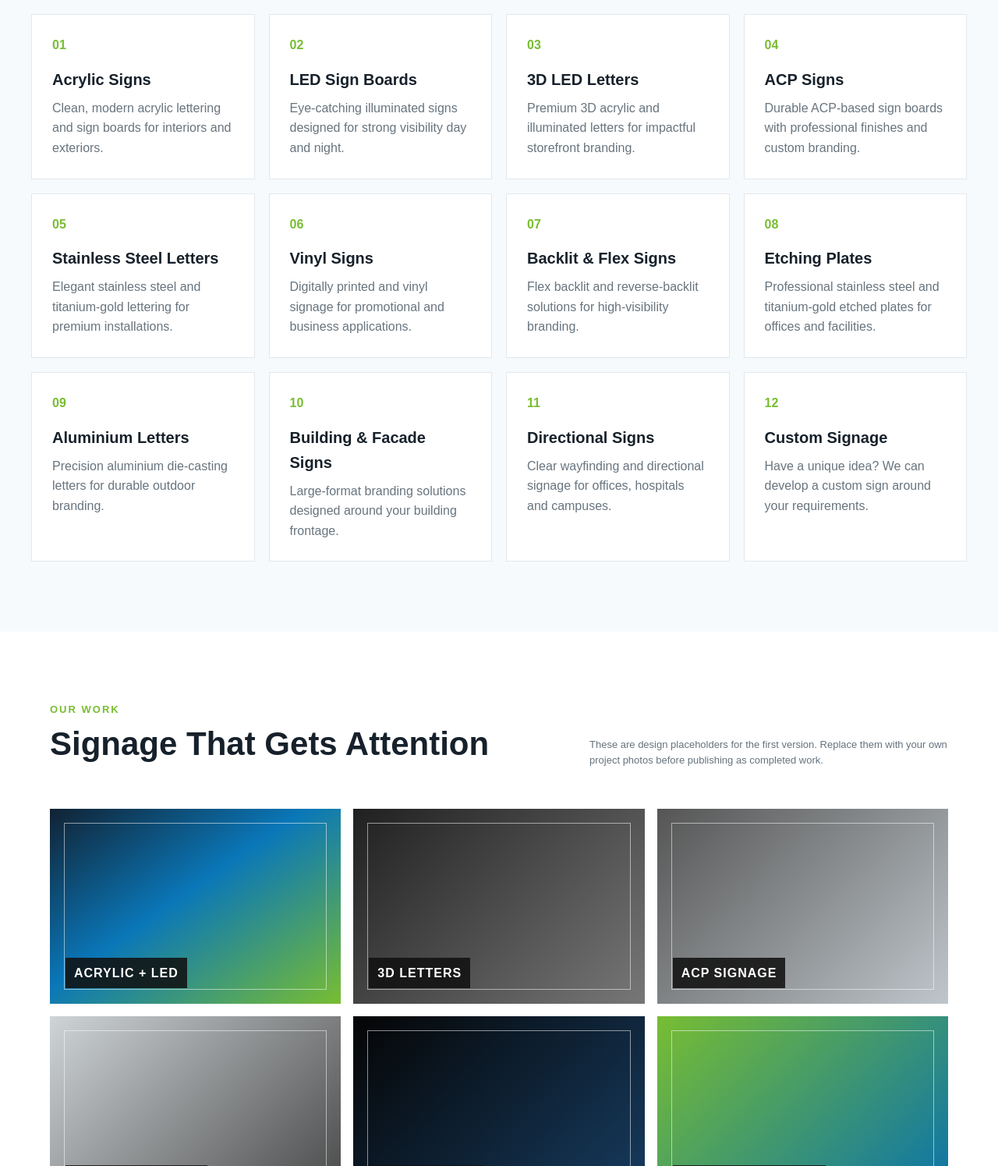
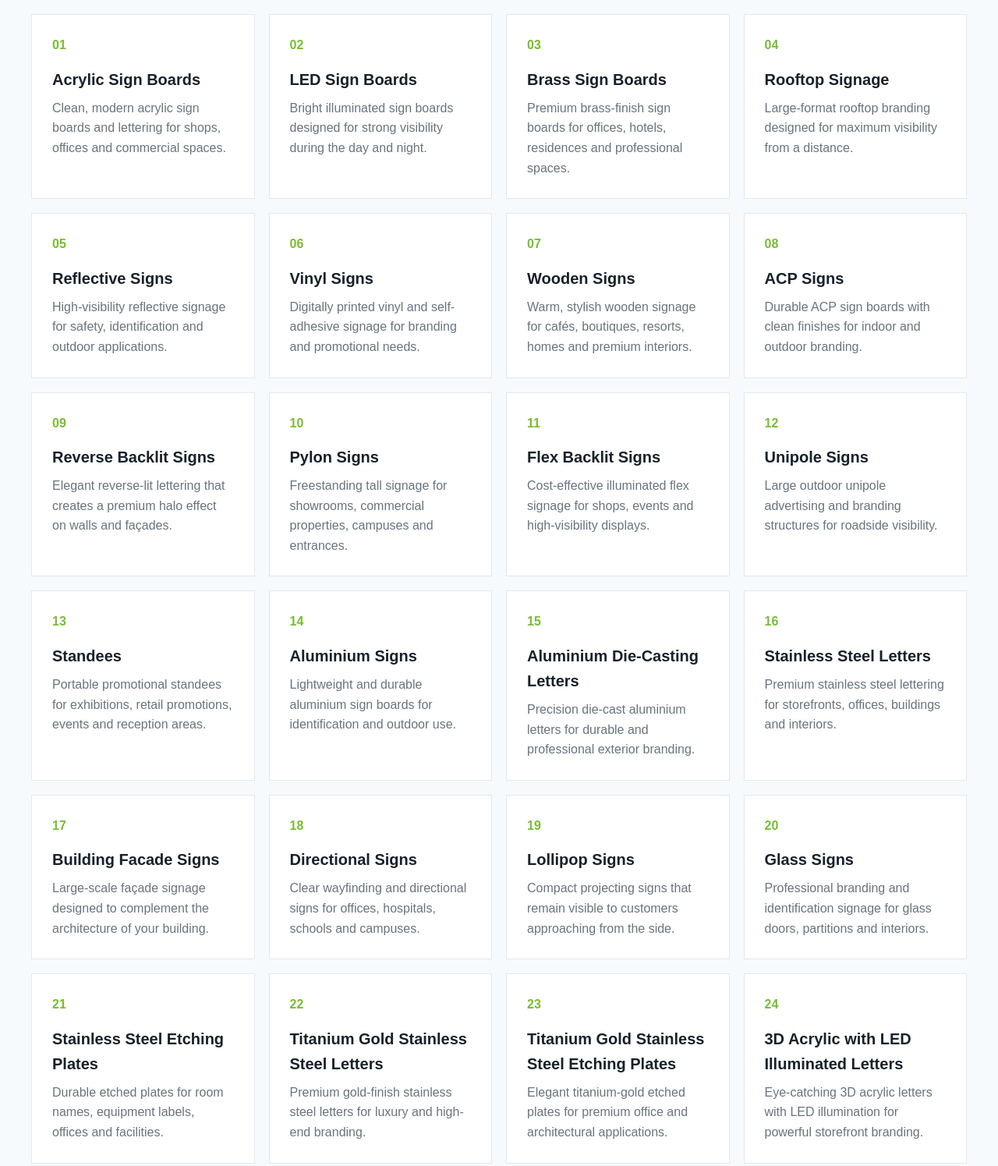
Before and after one commit to creativesignage-dotcom/creative-signage, a plain HTML site: page index.html in a window 1280 px wide. Shown: the part 1420-2915 px from the top of the page at 78% size. Drawn offline with Linux system fonts and the light colour scheme.

Commit message:
Add files via upload

```diff
--- a/index.html
+++ b/index.html
@@ -69,18 +69,32 @@
         <p>Choose a style or tell us what you need. We can create a custom solution for your space.</p>
       </div>
       <div class="service-grid">
-        <article class="service"><span>01</span><h3>Acrylic Signs</h3><p>Clean, modern acrylic lettering and sign boards for interiors and exteriors.</p></article>
-        <article class="service"><span>02</span><h3>LED Sign Boards</h3><p>Eye-catching illuminated signs designed for strong visibility day and night.</p></article>
-        <article class="service"><span>03</span><h3>3D LED Letters</h3><p>Premium 3D acrylic and illuminated letters for impactful storefront branding.</p></article>
-        <article class="service"><span>04</span><h3>ACP Signs</h3><p>Durable ACP-based sign boards with professional finishes and custom branding.</p></article>
-        <article class="service"><span>05</span><h3>Stainless Steel Letters</h3><p>Elegant stainless steel and titanium-gold lettering for premium installations.</p></article>
-        <article class="service"><span>06</span><h3>Vinyl Signs</h3><p>Digitally printed and vinyl signage for promotional and business applications.</p></article>
-        <article class="service"><span>07</span><h3>Backlit & Flex Signs</h3><p>Flex backlit and reverse-backlit solutions for high-visibility branding.</p></article>
-        <article class="service"><span>08</span><h3>Etching Plates</h3><p>Professional stainless steel and titanium-gold etched plates for offices and facilities.</p></article>
-        <article class="service"><span>09</span><h3>Aluminium Letters</h3><p>Precision aluminium die-casting letters for durable outdoor branding.</p></article>
-        <article class="service"><span>10</span><h3>Building & Facade Signs</h3><p>Large-format branding solutions designed around your building frontage.</p></article>
-        <article class="service"><span>11</span><h3>Directional Signs</h3><p>Clear wayfinding and directional signage for offices, hospitals and campuses.</p></article>
-        <article class="service"><span>12</span><h3>Custom Signage</h3><p>Have a unique idea? We can develop a custom sign around your requirements.</p></article>
+        <article class="service"><span>01</span><h3>Acrylic Sign Boards</h3><p>Clean, modern acrylic sign boards and lettering for shops, offices and commercial spaces.</p></article>
+        <article class="service"><span>02</span><h3>LED Sign Boards</h3><p>Bright illuminated sign boards designed for strong visibility during the day and night.</p></article>
+        <article class="service"><span>03</span><h3>Brass Sign Boards</h3><p>Premium brass-finish sign boards for offices, hotels, residences and professional spaces.</p></article>
+        <article class="service"><span>04</span><h3>Rooftop Signage</h3><p>Large-format rooftop branding designed for maximum visibility from a distance.</p></article>
+        <article class="service"><span>05</span><h3>Reflective Signs</h3><p>High-visibility reflective signage for safety, identification and outdoor applications.</p></article>
+        <article class="service"><span>06</span><h3>Vinyl Signs</h3><p>Digitally printed vinyl and self-adhesive signage for branding and promotional needs.</p></article>
+        <article class="service"><span>07</span><h3>Wooden Signs</h3><p>Warm, stylish wooden signage for cafés, boutiques, resorts, homes and premium interiors.</p></article>
+        <article class="service"><span>08</span><h3>ACP Signs</h3><p>Durable ACP sign boards with clean finishes for indoor and outdoor branding.</p></article>
+        <article class="service"><span>09</span><h3>Reverse Backlit Signs</h3><p>Elegant reverse-lit lettering that creates a premium halo effect on walls and façades.</p></article>
+        <article class="service"><span>10</span><h3>Pylon Signs</h3><p>Freestanding tall signage for showrooms, commercial properties, campuses and entrances.</p></article>
+        <article class="service"><span>11</span><h3>Flex Backlit Signs</h3><p>Cost-effective illuminated flex signage for shops, events and high-visibility displays.</p></article>
+        <article class="service"><span>12</span><h3>Unipole Signs</h3><p>Large outdoor unipole advertising and branding structures for roadside visibility.</p></article>
+        <article class="service"><span>13</span><h3>Standees</h3><p>Portable promotional standees for exhibitions, retail promotions, events and reception areas.</p></article>
+        <article class="service"><span>14</span><h3>Aluminium Signs</h3><p>Lightweight and durable aluminium sign boards for identification and outdoor use.</p></article>
+        <article class="service"><span>15</span><h3>Aluminium Die-Casting Letters</h3><p>Precision die-cast aluminium letters for durable and professional exterior branding.</p></article>
+        <article class="service"><span>16</span><h3>Stainless Steel Letters</h3><p>Premium stainless steel lettering for storefronts, offices, buildings and interiors.</p></article>
+        <article class="service"><span>17</span><h3>Building Facade Signs</h3><p>Large-scale façade signage designed to complement the architecture of your building.</p></article>
+        <article class="service"><span>18</span><h3>Directional Signs</h3><p>Clear wayfinding and directional signs for offices, hospitals, schools and campuses.</p></article>
+        <article class="service"><span>19</span><h3>Lollipop Signs</h3><p>Compact projecting signs that remain visible to customers approaching from the side.</p></article>
+        <article class="service"><span>20</span><h3>Glass Signs</h3><p>Professional branding and identification signage for glass doors, partitions and interiors.</p></article>
+        <article class="service"><span>21</span><h3>Stainless Steel Etching Plates</h3><p>Durable etched plates for room names, equipment labels, offices and facilities.</p></article>
+        <article class="service"><span>22</span><h3>Titanium Gold Stainless Steel Letters</h3><p>Premium gold-finish stainless steel letters for luxury and high-end branding.</p></article>
+        <article class="service"><span>23</span><h3>Titanium Gold Stainless Steel Etching Plates</h3><p>Elegant titanium-gold etched plates for premium office and architectural applications.</p></article>
+        <article class="service"><span>24</span><h3>3D Acrylic with LED Illuminated Letters</h3><p>Eye-catching 3D acrylic letters with LED illumination for powerful storefront branding.</p></article>
+        <article class="service"><span>25</span><h3>Custom Signage</h3><p>Custom-designed signage solutions built around your brand, space, size and budget.</p></article>
+        <article class="service"><span>26</span><h3>New Arrivals & Special Designs</h3><p>Latest signage styles and new fabrication concepts for businesses looking for something different.</p></article>
       </div>
     </section>
 
@@ -90,7 +104,7 @@
           <p class="eyebrow">OUR WORK</p>
           <h2>Signage That Gets Attention</h2>
         </div>
-        <p class="note">These are design placeholders for the first version. Replace them with your own project photos before publishing as completed work.</p>
+        <p class="note">Project photo gallery coming soon. We will replace these placeholders with your actual Creative Signage work photos.</p>
       </div>
       <div class="gallery-grid">
         <div class="gallery-item g1"><span>ACRYLIC + LED</span></div>
@@ -127,9 +141,32 @@
         <input name="phone" placeholder="Mobile Number">
         <select name="service">
           <option value="">Select signage type</option>
-          <option>Acrylic Signs</option><option>LED Sign Boards</option><option>3D LED Letters</option>
-          <option>ACP Signs</option><option>Stainless Steel Letters</option><option>Vinyl Signs</option>
-          <option>Backlit & Flex Signs</option><option>Custom Signage</option>
+          <option>Acrylic Sign Boards</option>
+          <option>LED Sign Boards</option>
+          <option>Brass Sign Boards</option>
+          <option>Rooftop Signage</option>
+          <option>Reflective Signs</option>
+          <option>Vinyl Signs</option>
+          <option>Wooden Signs</option>
+          <option>ACP Signs</option>
+          <option>Reverse Backlit Signs</option>
+          <option>Pylon Signs</option>
+          <option>Flex Backlit Signs</option>
+          <option>Unipole Signs</option>
+          <option>Standees</option>
+          <option>Aluminium Signs</option>
+          <option>Aluminium Die-Casting Letters</option>
+          <option>Stainless Steel Letters</option>
+          <option>Building Facade Signs</option>
+          <option>Directional Signs</option>
+          <option>Lollipop Signs</option>
+          <option>Glass Signs</option>
+          <option>Stainless Steel Etching Plates</option>
+          <option>Titanium Gold Stainless Steel Letters</option>
+          <option>Titanium Gold Stainless Steel Etching Plates</option>
+          <option>3D Acrylic with LED Illuminated Letters</option>
+          <option>Custom Signage</option>
+          <option>New Arrivals & Special Designs</option>
         </select>
         <textarea required name="message" rows="4" placeholder="Tell us about your requirement"></textarea>
         <button class="btn primary" type="submit">Send Enquiry</button>
```
